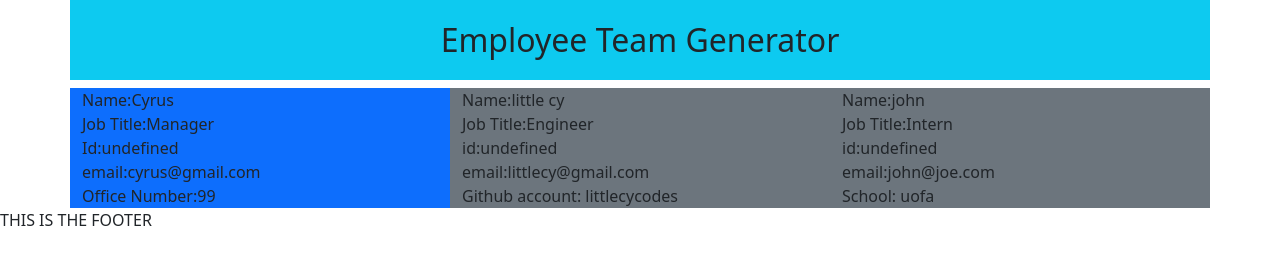
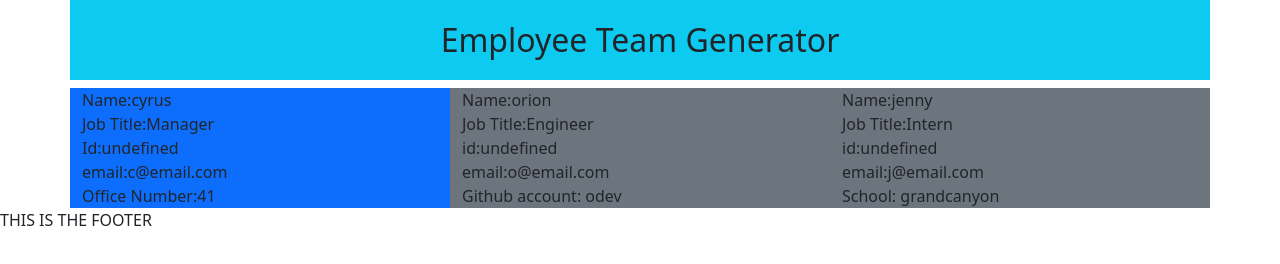
Before and after one commit to bighamcyrus/TeamProfileGenerator, a website: page dist/index.html in a window 1280 px wide. Drawn offline with nearby package versions, Linux system fonts and the light colour scheme.

Commit message:
readme file updated

```diff
--- a/dist/index.html
+++ b/dist/index.html
@@ -13,25 +13,25 @@
         <div class="container-lg">
             <div class="row">
               <div class="col container-md bg-primary">
-                <section >Name:Cyrus</section>
+                <section >Name:cyrus</section>
                 <section>Job Title:Manager</section>
                 <section>Id:undefined</section>
-                <section>email:cyrus@gmail.com</section>
-                <section>Office Number:99</section>
+                <section>email:c@email.com</section>
+                <section>Office Number:41</section>
               </div>
              <div class="col container-md bg-secondary">
-        <section>Name:little cy</section>
+        <section>Name:orion</section>
         <section>Job Title:Engineer</section>
         <section>id:undefined</section>
-        <section>email:littlecy@gmail.com</section>
-        <section>Github account: littlecycodes</section>
+        <section>email:o@email.com</section>
+        <section>Github account: odev</section>
       </div>
              <div class="col container-md bg-secondary">
-        <section>Name:john</section>
+        <section>Name:jenny</section>
         <section>Job Title:Intern</section>
         <section>id:undefined</section>
-        <section>email:john@joe.com</section>
-        <section>School: uofa</section>
+        <section>email:j@email.com</section>
+        <section>School: grandcanyon</section>
       </div>
             </div>
           </div>
```
Also changed, not shown: README.md.
